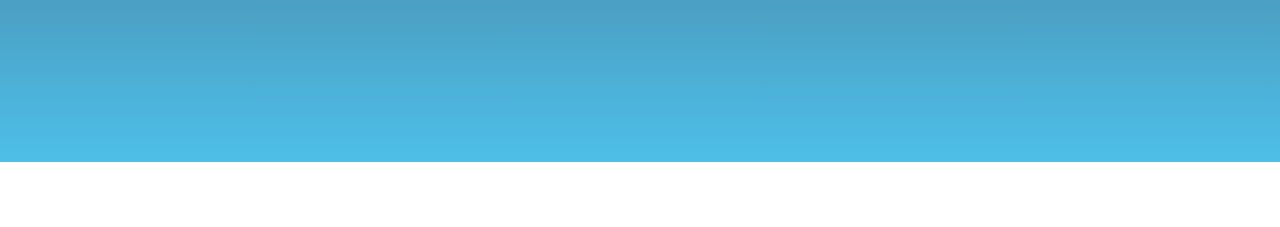
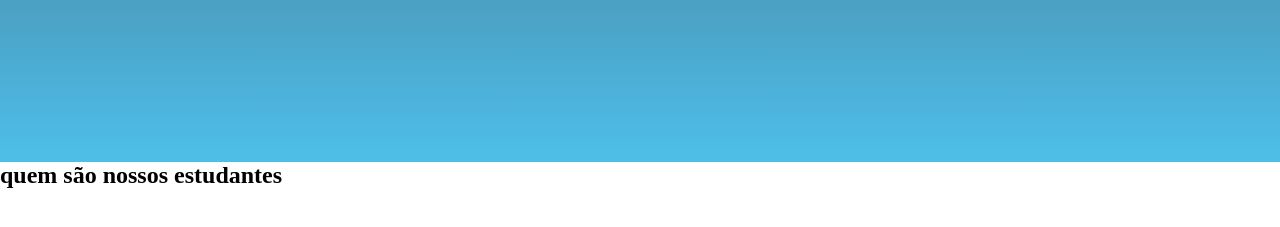
Before and after one commit to rafaelmn10oficial/rafael, a plain HTML site: page index.html in a window 1280 px wide. Shown: the part 487-714 px from the top of the page. Drawn offline with Linux system fonts and the light colour scheme.

Commit message:
Update index.html

```diff
--- a/index.html
+++ b/index.html
@@ -24,5 +24,8 @@
         </div>
         <img class="escola-imagem" src="provisorio.png" alt="foto da turma">
     </section>
+        <section class="estudante">
+    <h2>quem são nossos estudantes</h2>
+    </section>
 </body>
 </html>
```
